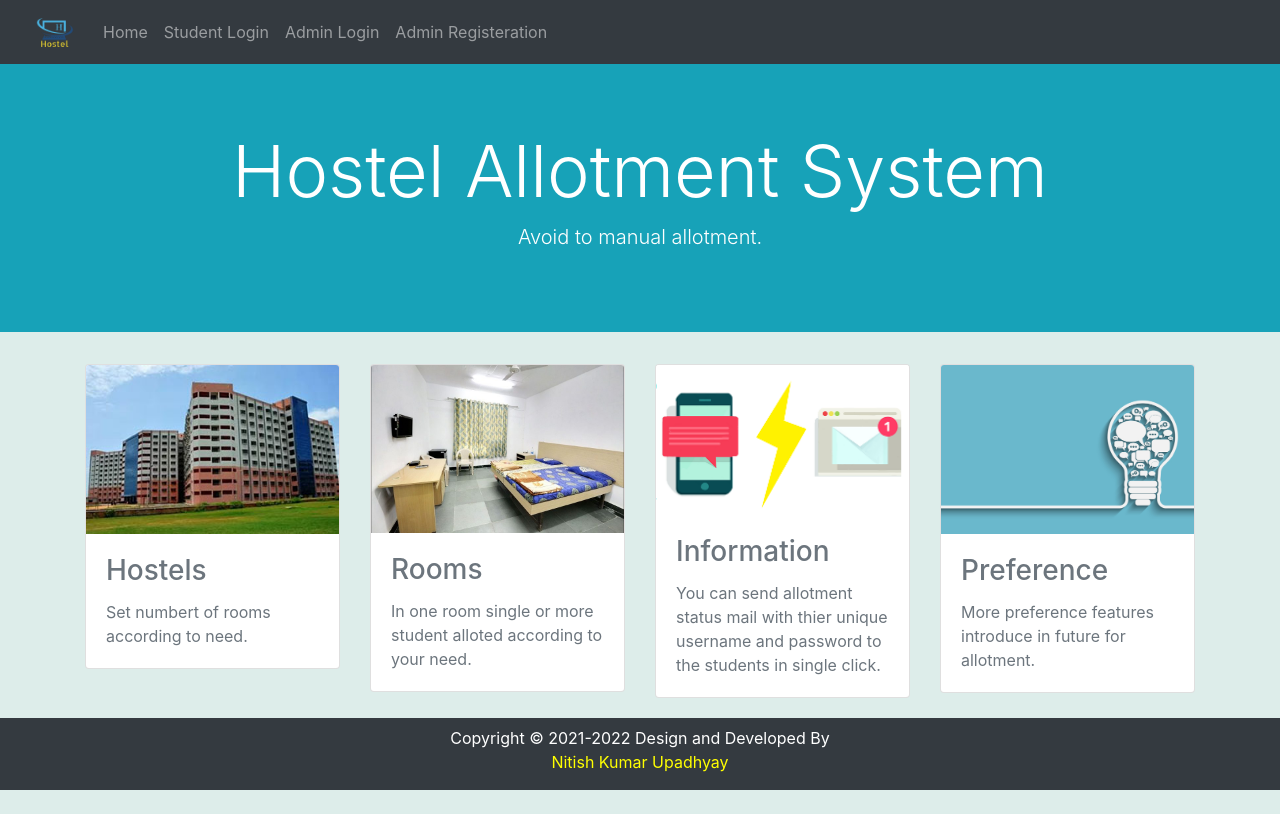
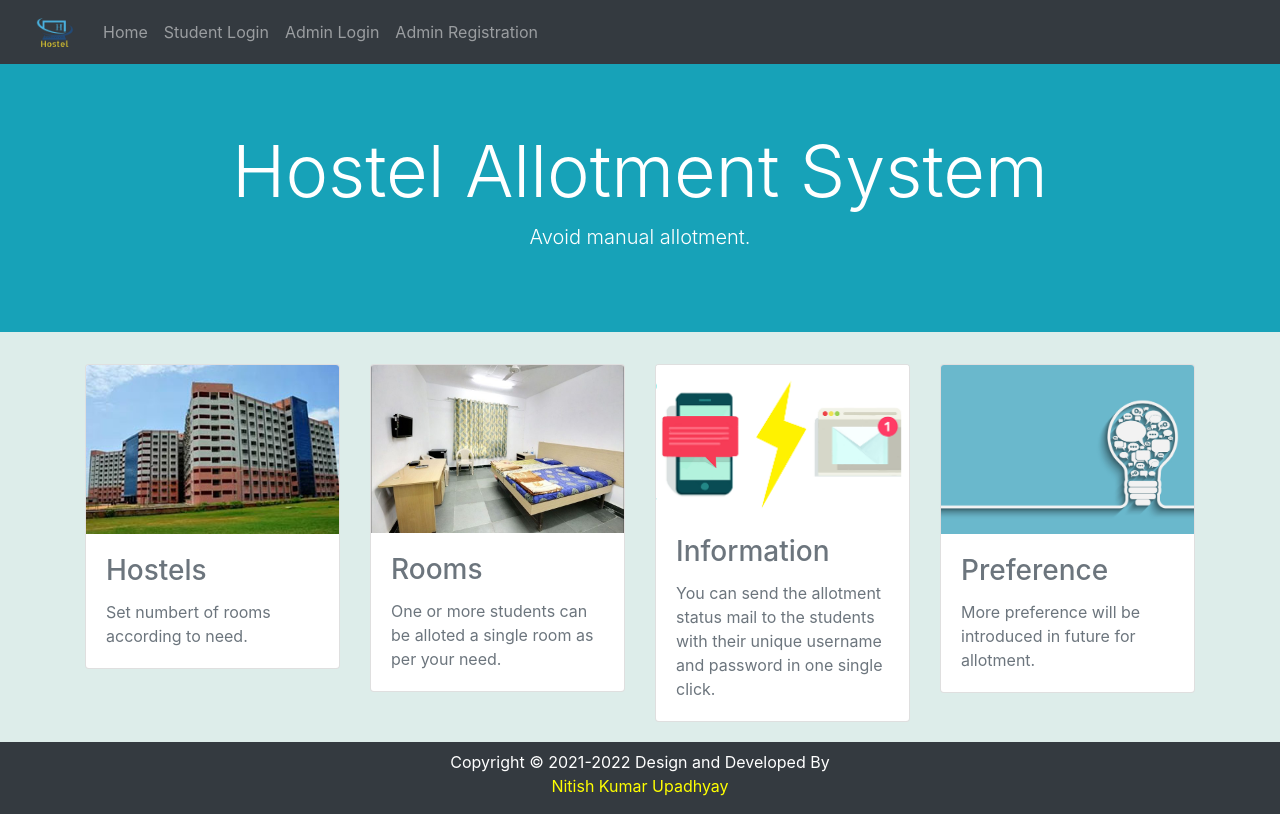
Before and after one commit to nitishup94/Hostel_Allotment_Frontend, a Vue app: page / in a window 1280 px wide. Built offline with nearby package versions, Linux system fonts and the light colour scheme.

Commit message:
style change

```diff
--- a/src/components/AdminRegister.vue
+++ b/src/components/AdminRegister.vue
@@ -64,7 +64,7 @@ name_err.innerHTML="Done! You have entered a valid name.";
 let name_err=document.getElementById("err_name")
 name_err.style.display = "block";
 name_err.style.color = "red";
-name_err.innerHTML="Please Sir enter a valid name !";
+name_err.innerHTML="Please enter a valid name !";
    return false;
 }
 
@@ -81,7 +81,7 @@ email_err.innerHTML="Done! You have entered a valid email.";
 let email_err=document.getElementById("err_email")
 email_err.style.display = "block";
 email_err.style.color = "red";
-email_err.innerHTML="Please Sir enter a valid email !";
+email_err.innerHTML="Please enter a valid email !";
    return false;
 }
 
@@ -99,7 +99,7 @@ mobile_err.innerHTML="Done! You have entered a valid mobile no.";
 let mobile_err=document.getElementById("err_mobile")
 mobile_err.style.display = "block";
 mobile_err.style.color = "red";
-mobile_err.innerHTML="Please Sir enter a valid mobile no.!";
+mobile_err.innerHTML="Please enter a valid mobile no.!";
    return false;
 }
 
@@ -116,7 +116,7 @@ pass_err.innerHTML="Done! You have entered a valid password .";
 let pass_err=document.getElementById("err_pass")
 pass_err.style.display = "block";
 pass_err.style.color = "red";
-pass_err.innerHTML="Please Sir enter a valid password .!";
+pass_err.innerHTML="Please enter a valid password .!";
    return false;
 }
 
--- a/src/components/HomeNav.vue
+++ b/src/components/HomeNav.vue
@@ -21,7 +21,7 @@
                     <!-- <a class="nav-link" href="Admin_Login"><i class="bi bi-telephone-fill me-2"></i>Admin Login</a> -->
                   </li>
                   <li class="nav-item rounded">
-                    <router-link class="nav-link" to="Admin_registration">Admin Registeration</router-link>
+                    <router-link class="nav-link" to="Admin_registration">Admin Registration</router-link>
                     <!-- <a class="nav-link" href="Admin_registration"><i class="bi bi-telephone-fill me-2"></i>Admin Registeration</a> -->
                   </li>
 
--- a/src/components/HomePage.vue
+++ b/src/components/HomePage.vue
@@ -3,7 +3,7 @@
       <div class="jumbotron jumbotron-fluid bg-info text-white text-center">
         <div class="container">
           <h1 class="display-3">Hostel Allotment System</h1>
-          <p class="lead">Avoid to manual allotment.</p>
+          <p class="lead">Avoid manual allotment.</p>
         </div>
       </div>
 
@@ -28,7 +28,7 @@
               <div class="card-body">
                 <h3 class="card-title">Rooms</h3>
                 <p class="card-text">
-                 In one room single or more student alloted according to your need.
+                 One or more students can be alloted a single room as per your need.
                 </p>
               </div>
             </div>
@@ -39,7 +39,7 @@
               <div class="card-body">
                 <h3 class="card-title">Information</h3>
                 <p class="card-text">
-                  You can send allotment status mail with thier unique username and password to the students in single click.
+                  You can send the allotment status mail to the students with their unique username and password in one single click.
                 </p>
               </div>
             </div>
@@ -50,7 +50,7 @@
               <div class="card-body">
                 <h3 class="card-title">Preference</h3>
                 <p class="card-text">
-                  More preference features introduce in future for allotment.
+                  More preference will be introduced in future for allotment.
                 </p>
               </div>
             </div>
```
